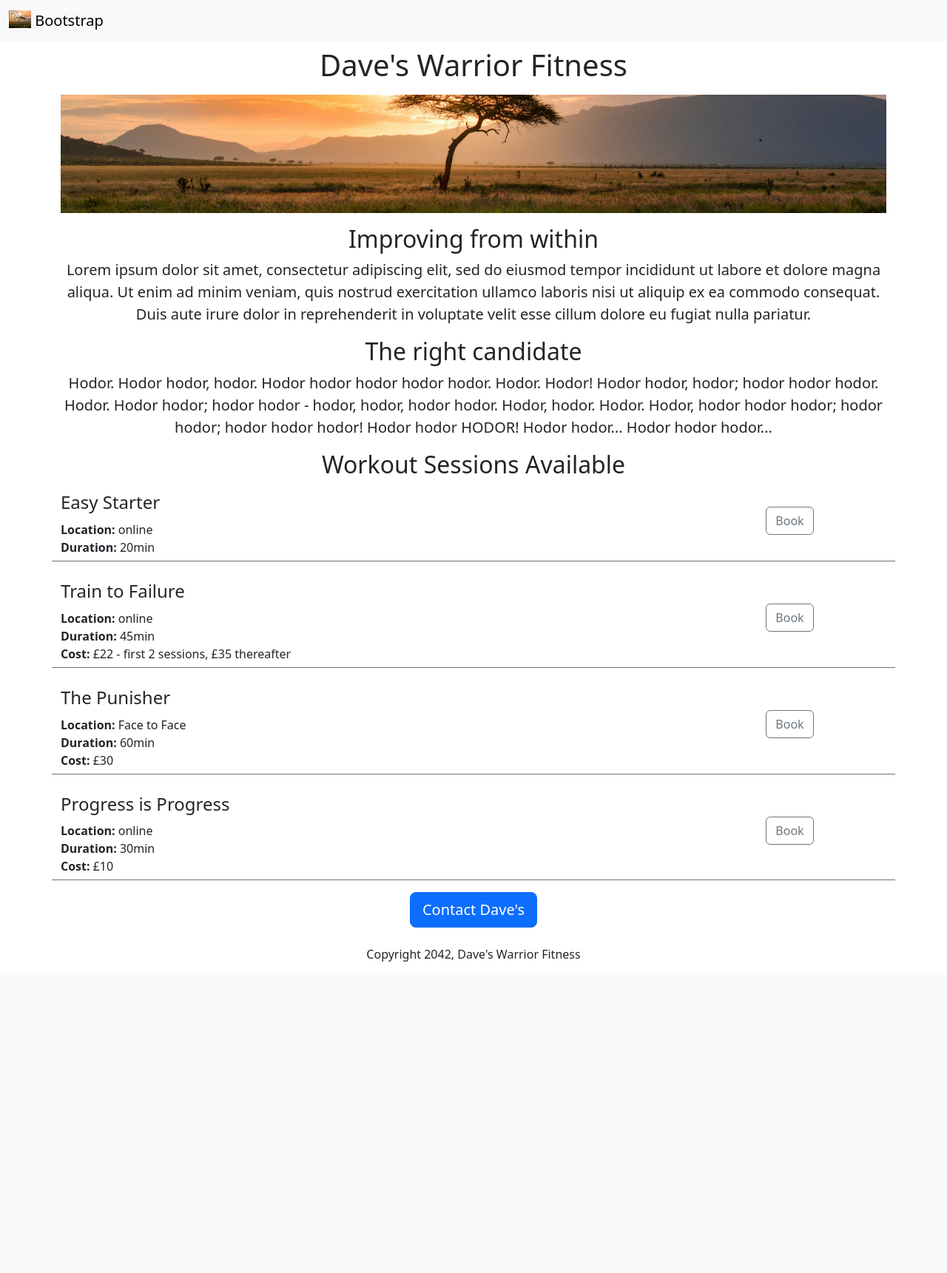
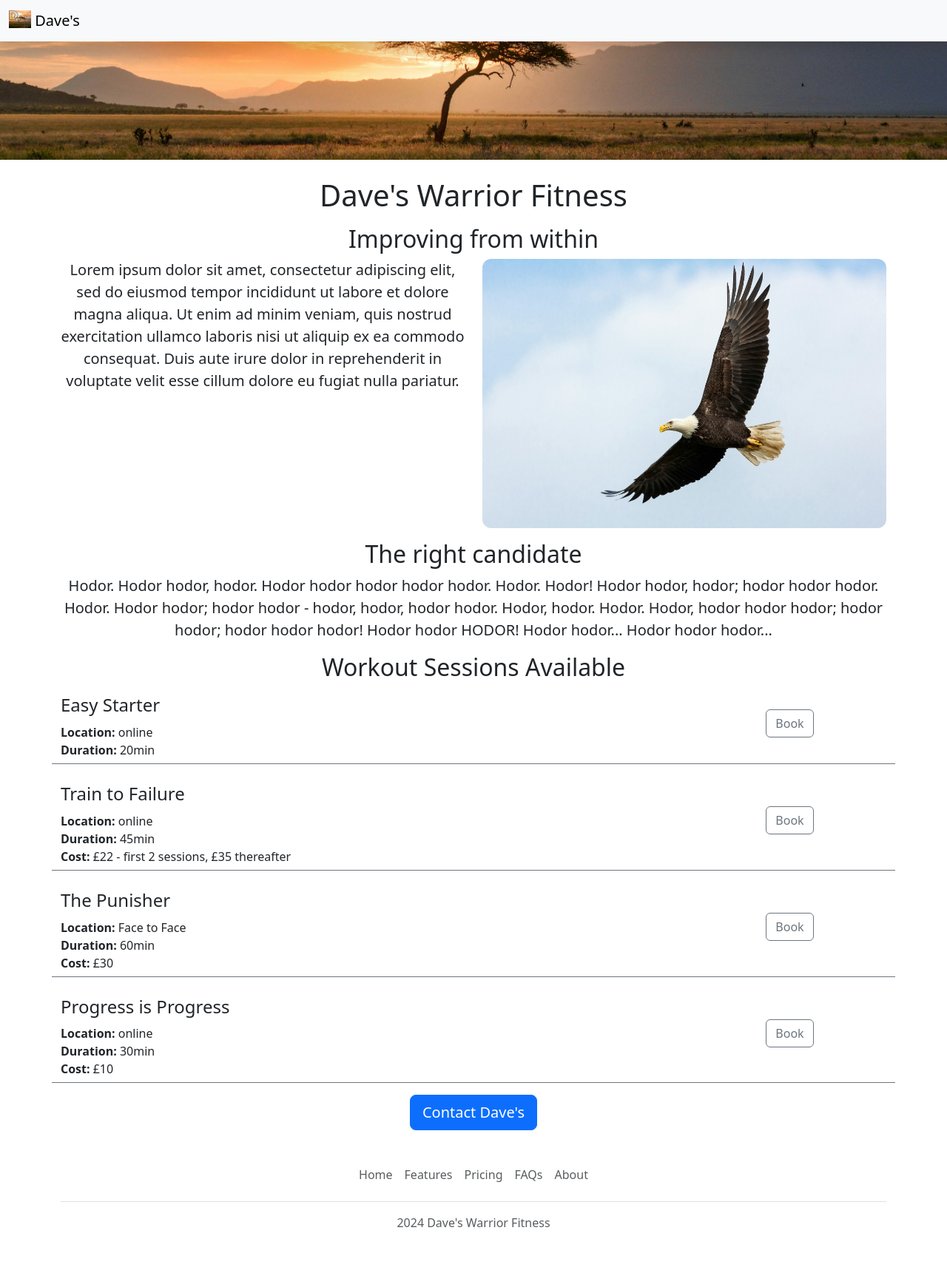
Before and after one commit to DaveFS/DaveFS-FCC_WebDevPythonTutorial, a Flask app: page / in a window 1280 px wide. Shown: the whole page at 74% size. Before the commit the page ends 1300 px from the top, so only its background shows below. Run offline with Flask 3, Linux system fonts and the light colour scheme.

Commit message:
Updated with image of eagle and added footer

```diff
--- /dev/null
+++ b/templates/footer.html
@@ -0,0 +1,12 @@
+<div class="container">
+    <footer class="py-3 my-4">
+      <ul class="nav justify-content-center border-bottom pb-3 mb-3">
+        <li class="nav-item"><a href="#" class="nav-link px-2 text-body-secondary">Home</a></li>
+        <li class="nav-item"><a href="#" class="nav-link px-2 text-body-secondary">Features</a></li>
+        <li class="nav-item"><a href="#" class="nav-link px-2 text-body-secondary">Pricing</a></li>
+        <li class="nav-item"><a href="#" class="nav-link px-2 text-body-secondary">FAQs</a></li>
+        <li class="nav-item"><a href="#" class="nav-link px-2 text-body-secondary">About</a></li>
+      </ul>
+      <p class="text-center text-body-secondary"> 2024 Dave's Warrior Fitness</p>
+    </footer>
+  </div>
--- a/templates/home.html
+++ b/templates/home.html
@@ -1,27 +1,38 @@
 <!DOCTYPE html>
 <html>
     <head>
-        <title>Dave's Flash Website</title>
+        <title>Dave's Flask Website</title>
         <link href="https://cdn.jsdelivr.net/npm/bootstrap@5.3.3/dist/css/bootstrap.min.css" rel="stylesheet" integrity="sha384-QWTKZyjpPEjISv5WaRU9OFeRpok6YctnYmDr5pNlyT2bRjXh0JMhjY6hW+ALEwIH" crossorigin="anonymous">
         <meta charset="utf-8">
     <meta name="viewport" content="width=device-width, initial-scale=1">
     <style>
         #banner{
             height: 160px;
-            width: 105%;
+            width: 100%;
             object-fit:cover;
+            margin-bottom: 16px;
         }
     </style>
     </head>
     <body>
         {% include 'nav.html' %}
+        <img class="img-fluid" id="banner" src="http://127.0.0.1:5000/static/banner.jpg" alt="Warrior Landscape Banner">
+
         <div class="container text-center"> <!-- basic margins-->
         <h1 class="text-center mt-2 mb-3" mt-2>Dave's Warrior Fitness</h1>
 
-        <img class="img-fluid" id="banner" src="http://127.0.0.1:5000/static/banner.jpg" alt="Warrior Landscape Banner">
 
         <h2 class="text-center mt-3 mb-2">Improving from within</h2>
-        <p class="lead">Lorem ipsum dolor sit amet, consectetur adipiscing elit, sed do eiusmod tempor incididunt ut labore et dolore magna aliqua. Ut enim ad minim veniam, quis nostrud exercitation ullamco laboris nisi ut aliquip ex ea commodo consequat. Duis aute irure dolor in reprehenderit in voluptate velit esse cillum dolore eu fugiat nulla pariatur.</p>
+        <div class="row" style="margin-bottom:16px">
+            <div class="col-md-6">
+        <p class="lead">
+            Lorem ipsum dolor sit amet, consectetur adipiscing elit, sed do eiusmod tempor incididunt ut labore et dolore magna aliqua. Ut enim ad minim veniam, quis nostrud exercitation ullamco laboris nisi ut aliquip ex ea commodo consequat. Duis aute irure dolor in reprehenderit in voluptate velit esse cillum dolore eu fugiat nulla pariatur.
+        </p>
+            </div>
+            <div class="d-none d-md-block col-md-6">
+        <img src="/static/eagle_flying.jpg" alt="Flying Eagle" style="width:100%;border-radius:12px">
+            </div>
+        </div>
 
         <h2 class="text-center mt-3 mb-2">The right candidate</h2>
         <p class="lead">Hodor. Hodor hodor, hodor. Hodor hodor hodor hodor hodor. Hodor. Hodor! Hodor hodor, hodor; hodor hodor hodor. Hodor. Hodor hodor; hodor hodor - hodor, hodor, hodor hodor. Hodor, hodor. Hodor. Hodor, hodor hodor hodor; hodor hodor; hodor hodor hodor! Hodor hodor HODOR! Hodor hodor... Hodor hodor hodor...</p>
@@ -34,9 +45,9 @@
         </div>
         <div>
         <button type="button" class="btn btn-primary btn-lg">Contact Dave's</button>
-            <p class="mt-4">Copyright 2042, Dave's Warrior Fitness</p>
         </div>
     </div>
+    {%include 'footer.html'%}
     </body>
 </html>
 
--- a/templates/nav.html
+++ b/templates/nav.html
@@ -1,8 +1,10 @@
-<nav class="navbar bg-body-tertiary">
+<nav class="navbar shadow bg-body-tertiary fixed-top bg-black">
   <div class="container-fluid">
     <a class="navbar-brand" href="#">
       <img src="/static/DWF_Logo.jpg" alt="Logo" width="30" height="24" class="d-inline-block align-text-top">
-      Bootstrap
+      Dave's
     </a>
   </div>
 </nav>
+
+<div style="height:56px"></div>
```
Also changed, not shown: static/eagle_flying.jpg (added).
